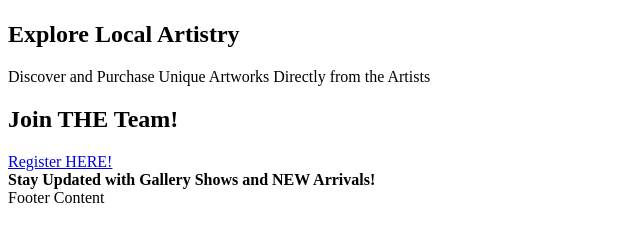
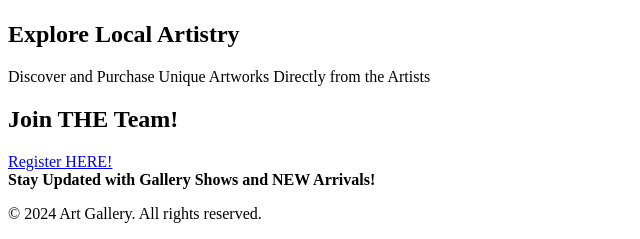
Before and after one commit to DARKSCARLORD/OrgasmicART4you, a plain HTML site: page page.index.html in a window 1280 px wide. Shown: the part 3305-3544 px from the top of the page, without its empty margins (0-640 px from the left). Before the commit the page ends 3520 px from the top, so only its background shows below. Drawn offline with Linux system fonts and the light colour scheme.

Commit message:
Update page.index.html

```diff
--- a/page.index.html
+++ b/page.index.html
@@ -130,7 +130,9 @@
     </main>
 
     <footer>
-        <div>Footer Content</div>
+        <div class="footer-content">
+            <p>&copy; 2024 Art Gallery. All rights reserved.</p>
+        </div>
     </footer>
 
     <div class="spacer" style="height: var(--wp--preset--spacing--80);" aria-hidden="true"></div>
```
